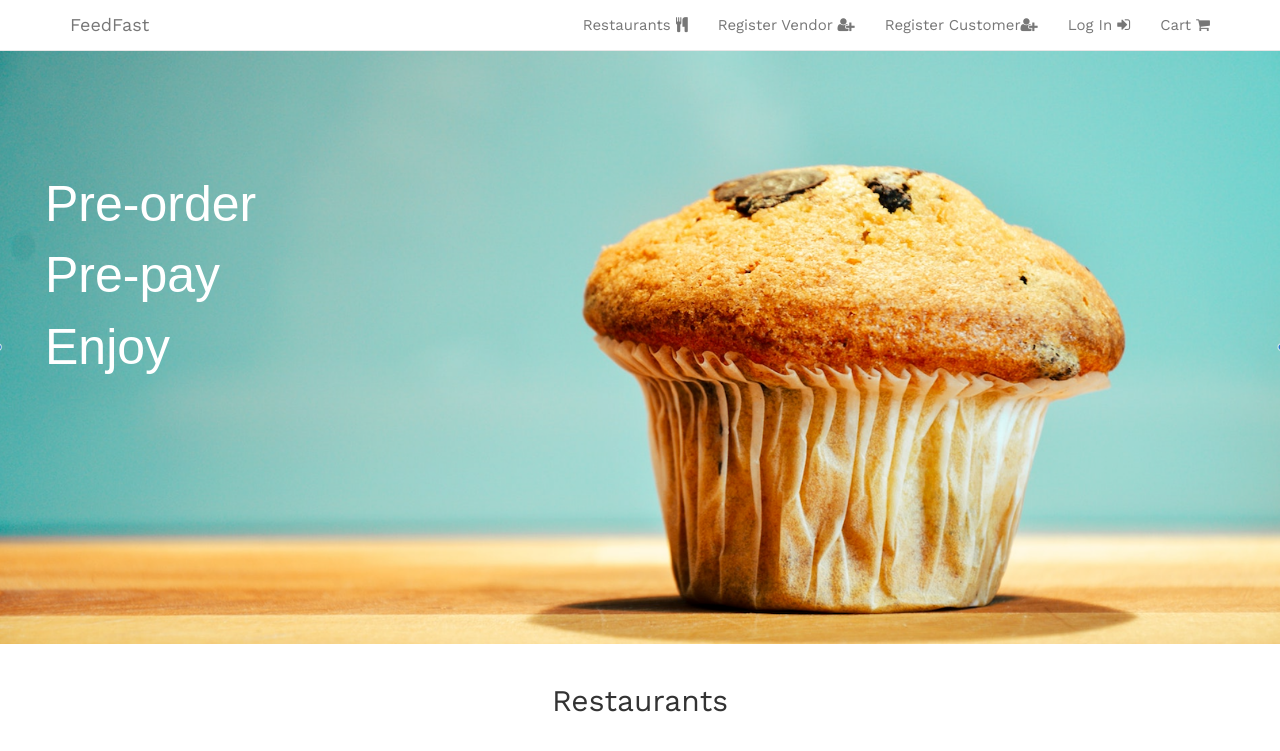
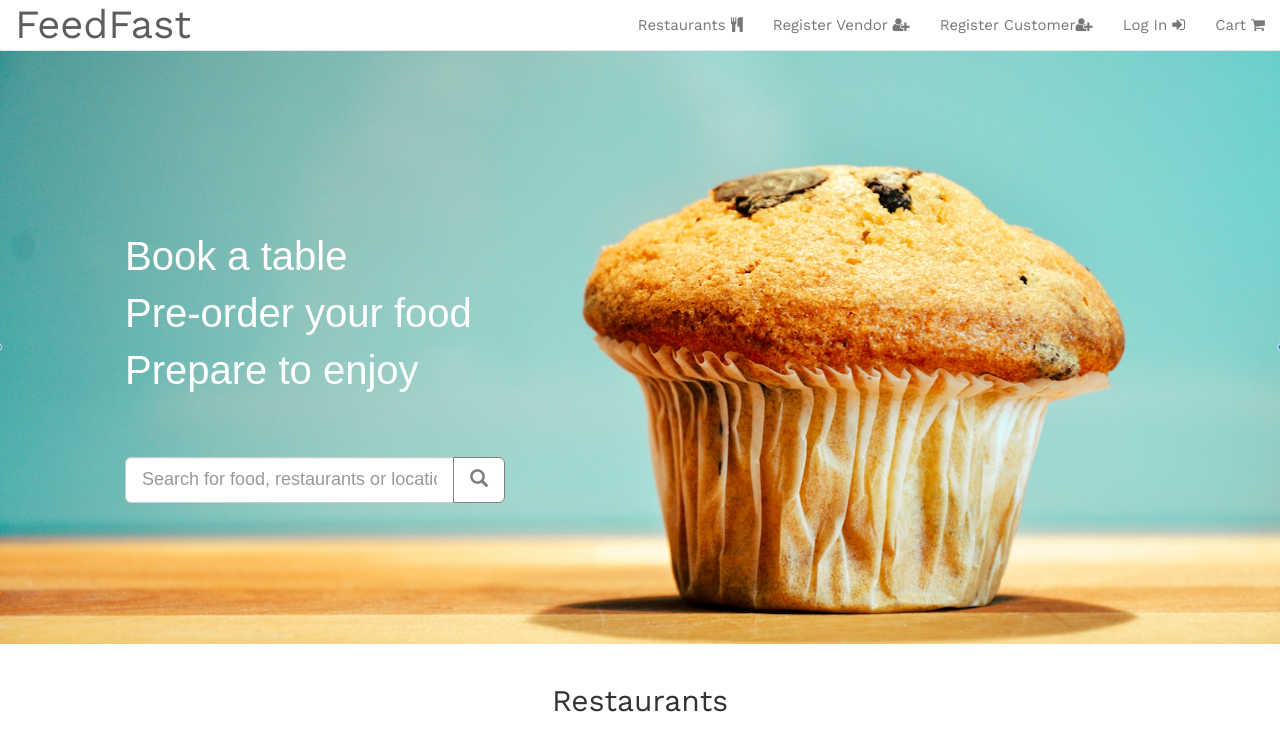
Before and after one commit to Code-Institute-Submissions/feedFast, a Django app: template restaurants/templates/restaurant_page.html in a window 1280 px wide. Shown: the top 751 px of the page. Run offline with Django 3.2, Linux system fonts and the light colour scheme; the template is opened without the code that fills it, so the values that code supplies are empty; some libraries are stand-ins or nearby versions.

Commit message:
search functionality

```diff
--- a/feed/urls.py
+++ b/feed/urls.py
@@ -19,13 +19,15 @@ from home.views import get_home_page
 from restaurants.views import get_restaurant_page
 from restaurants import urls as restaurants_urls
 from accounts import urls as accounts_urls
+from django.views.static import serve
+from restaurants.views import search_restaurants
 from django.conf import settings
-from django.views.static import serve
 
 urlpatterns = [
     url(r'^admin/', admin.site.urls),
     url(r'^$', get_restaurant_page, name='home'),
     url(r'^restaurants/', include(restaurants_urls)),
     url(r'^accounts/', include(accounts_urls)),
+    url(r'^search/', search_restaurants, name='search'),
     url(r'^media/(?P<path>.*)$', serve, {'document_root': settings.MEDIA_ROOT})
 ]
--- a/home/static/home/style.css
+++ b/home/static/home/style.css
@@ -8,6 +8,11 @@ body {
             z-index: 1;
 }
 
+.navbar-brand {
+    font-size: 4rem;
+    margin-left: 20px;
+}
+
 .navbar-trans {
   background: white; }
 
@@ -15,6 +20,10 @@ body {
     font-size: 1.5rem;
 }
 
+.postButton {
+    color: white;
+    border-color: #6EC1C8;
+}
 
 #landingImage {
 position: relative;
@@ -26,16 +35,16 @@ margin-top: 0px;
         -webkit-transform: scaleX(-1);
         transform: scaleX(-1);
         filter: FlipH;
-
 }
 
-.landingText {
+.landingText,
+.landingText form{
     position: absolute;
     margin: auto;
-    margin-right: 30px;
-    top: 20%; left: 0px; bottom: 0; right: 0;
+    margin-right: 110px;
+    top: 30%; left: 0px; bottom: 0; right: 0;
 	font-family: 'Karla', sans-serif;
-    font-size: 5rem;
+    font-size: 4rem;
     -moz-transform: scaleX(-1);
         -o-transform: scaleX(-1);
         -webkit-transform: scaleX(-1);
@@ -43,11 +52,24 @@ margin-top: 0px;
         filter: FlipH;
 }
 
+.custom-search-input {
+    position: absolute;
+}
+
 .alert {
-    background: linear-gradient(to right, black, #eef2f3, black);
+    background: white;
     color: black;
     font-size: 1.5rem;
     text-align: center;
+}
+
+.btn-info {
+    background-color: white;
+    border-color: gray;
+}
+
+.glyphicon-search {
+    color: gray;
 }
 
 
--- a/home/templates/base.html
+++ b/home/templates/base.html
@@ -25,7 +25,7 @@
 <body>
 
     <nav class="navbar navbar-default navbar-masthead navbar-trans navbar-fixed-top">
-        <div class="container">
+        <div class="container-fluid">
             <div class="navbar-header">
                 <a class="navbar-brand" href="/">FeedFast</a>
 
--- a/restaurants/templates/restaurant_page.html
+++ b/restaurants/templates/restaurant_page.html
@@ -1,5 +1,6 @@
 {% extends "base.html" %}
 {% load staticfiles %}
+{% load bootstrap_tags %}
 
 
 {% block content %}
@@ -11,7 +12,21 @@
     <div class="row">
     <img class="img-responsive banner"  src="{% static 'home/images/muffinSmaller.png' %}"></img>
      <!--<div class="col-sm-6 landingText">-->
-    <p class="landingText">Pre-order<br>Pre-pay<br>Enjoy</p>
+    <p class="landingText">Book a table<br>Pre-order your food<br>Prepare to enjoy
+    <br>
+    <br>
+         <!--<form action="{% url 'search' %}" role="search" class="custom-search-input">-->
+                <span class="input-group col-md-4">
+                    <input type="text" class="form-control input-lg" placeholder="Search for food, restaurants or locations" />
+                    <span class="input-group-btn">
+                        <button class="btn btn-info btn-lg" type="button">
+                            <i class="glyphicon glyphicon-search"></i>
+                        </button>
+
+                    </span>
+                </span>
+                <!--</form>-->
+    </p>
 
                 </div>
             </div>
--- a/restaurants/views.py
+++ b/restaurants/views.py
@@ -87,3 +87,8 @@ def delete_menu_item(request,  restaurant_id, menu_id, menu_item_id):
     menu_item = get_object_or_404(Menu_item, pk=menu_item_id)
     menu_item.delete()
     return redirect(reverse ('get_restaurant_menu', args=(restaurant_id, menu_id)))
+
+def search_restaurants(request):
+    match = request.GET.get('match')
+    restaurants = Restaurant.objects.filter(name__icontains=request.GET['query'])
+    return render(request, "restaurant_page.html", {"restaurants": restaurants})
```
Also changed, not shown: db.sqlite3, home/static/home/images/muffin2.jpg (added), media/images/pexels-photo-110813_1_f93YOmZ.jpeg (added).
